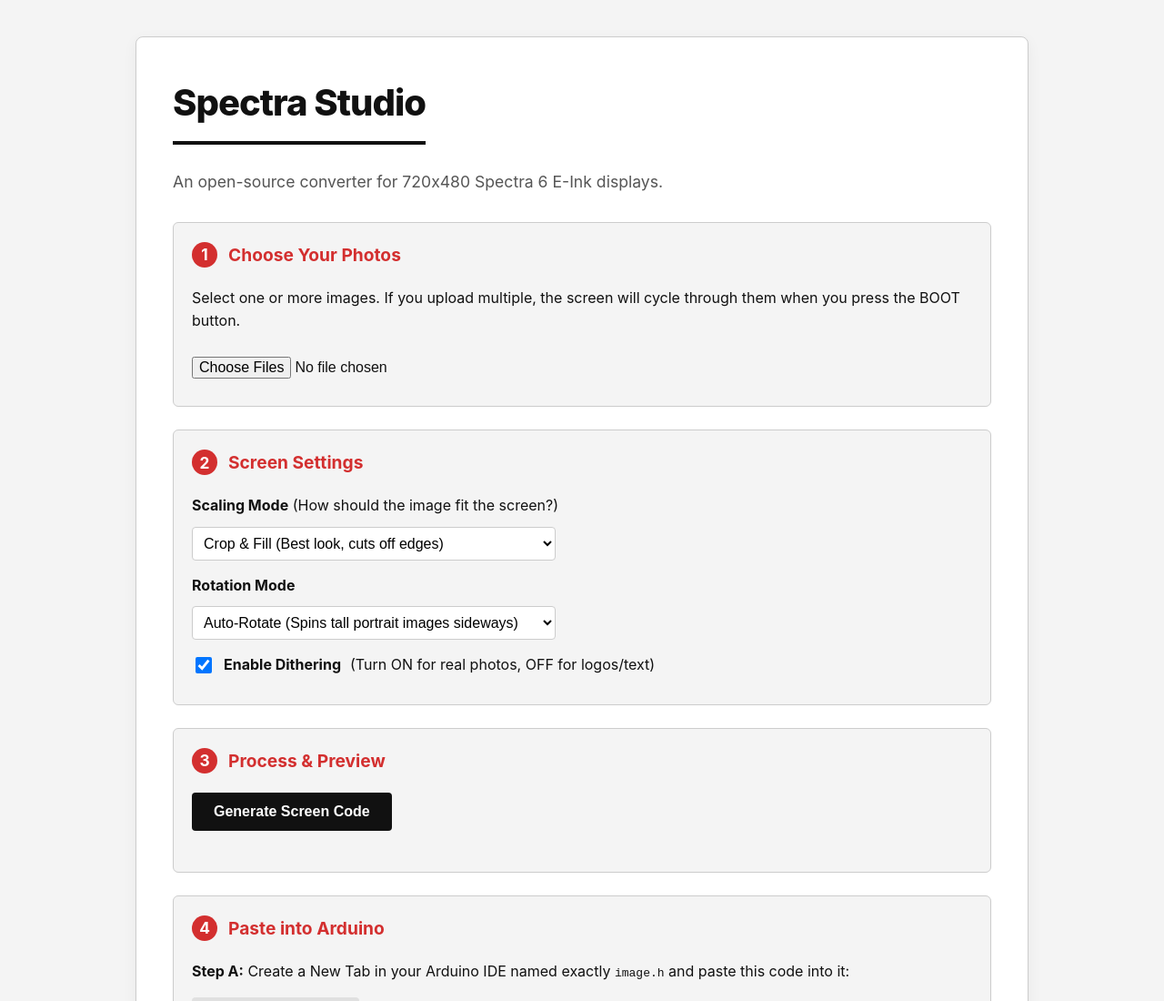
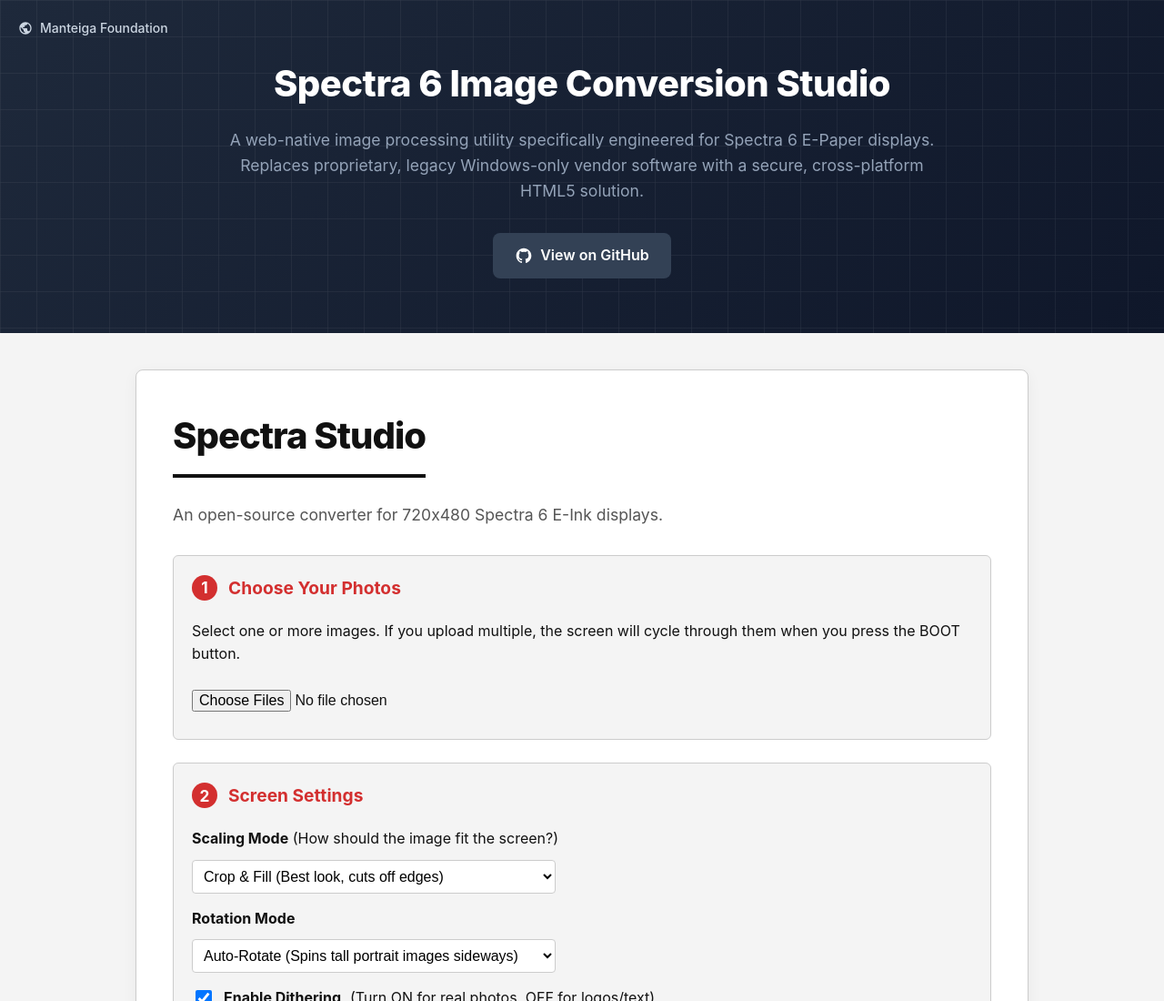
Before and after one commit to manteiga-foundation/spectra-studio, a plain HTML site: page index.html in a window 1280 px wide. Shown: the top 1100 px of the page at 91% size. Drawn offline with Linux system fonts and the light colour scheme.

Commit message:
Add professional soft header with SVG background and GitHub CTA

```diff
--- a/index.html
+++ b/index.html
@@ -23,6 +23,7 @@
         }
 
         .app-container {
+            margin-bottom: 60px;
             max-width: 900px;
             margin: auto;
             background: var(--paper-color);
@@ -163,9 +164,113 @@
             cursor: pointer;
         }
         .dither-check input { width: 18px; height: 18px; cursor: pointer;}
+
+        /* --- injected header css --- */
+        body { padding: 0 !important; }
+        .hero-header {
+            background: linear-gradient(135deg, #1e293b 0%, #0f172a 100%);
+            color: white;
+            padding: 60px 20px;
+            position: relative;
+            overflow: hidden;
+            margin-bottom: 40px;
+            text-align: center;
+            font-family: -apple-system, BlinkMacSystemFont, "Segoe UI", Roboto, Helvetica, Arial, sans-serif;
+        }
+        .hero-bg {
+            position: absolute;
+            inset: 0;
+            opacity: 0.1;
+            pointer-events: none;
+        }
+        .hero-content {
+            position: relative;
+            z-index: 10;
+            max-width: 800px;
+            margin: 0 auto;
+        }
+        .hero-manteiga {
+            position: absolute;
+            top: 20px;
+            left: 20px;
+            z-index: 10;
+            font-size: 14px;
+            font-weight: 500;
+        }
+        .hero-manteiga a {
+            color: #cbd5e1;
+            text-decoration: none;
+            display: flex;
+            align-items: center;
+            gap: 8px;
+            transition: color 0.2s;
+        }
+        .hero-manteiga a:hover {
+            color: white;
+        }
+        .hero-title {
+            font-size: 2.5em;
+            font-weight: 800;
+            margin: 0 0 16px 0;
+            letter-spacing: -0.5px;
+        }
+        .hero-desc {
+            font-size: 1.1em;
+            color: #94a3b8;
+            margin: 0 0 32px 0;
+            line-height: 1.6;
+        }
+        .hero-cta {
+            display: inline-flex;
+            align-items: center;
+            gap: 8px;
+            background: #334155;
+            color: white;
+            text-decoration: none;
+            padding: 12px 24px;
+            border-radius: 8px;
+            font-weight: 600;
+            transition: background 0.2s;
+        }
+        .hero-cta:hover {
+            background: #475569;
+        }
+
     </style>
 </head>
 <body>
+
+<div class="hero-header">
+    <div class="hero-bg">
+        <svg width="100%" height="100%" xmlns="http://www.w3.org/2000/svg">
+            <defs>
+                <pattern id="grid" width="40" height="40" patternUnits="userSpaceOnUse">
+                    <path d="M 40 0 L 0 0 0 40" fill="none" stroke="currentColor" stroke-width="1"/>
+                </pattern>
+            </defs>
+            <rect width="100%" height="100%" fill="url(#grid)" />
+        </svg>
+    </div>
+
+    <div class="hero-manteiga">
+        <a href="https://manteiga.org" target="_blank">
+            <svg width="16" height="16" fill="currentColor" viewBox="0 0 24 24"><path d="M12 2C6.48 2 2 6.48 2 12s4.48 10 10 10 10-4.48 10-10S17.52 2 12 2zm-1 17.93c-3.95-.49-7-3.85-7-7.93 0-.62.08-1.21.21-1.79L9 15v1c0 1.1.9 2 2 2v1.93zm6.9-2.54c-.26-.81-1-1.39-1.9-1.39h-1v-3c0-.55-.45-1-1-1H8v-2h2c.55 0 1-.45 1-1V7h2c1.1 0 2-.9 2-2v-.41c2.93 1.19 5 4.06 5 7.41 0 2.08-.8 3.97-2.1 5.39z"/></svg>
+            Manteiga Foundation
+        </a>
+    </div>
+
+    <div class="hero-content">
+        <h1 class="hero-title" style="border: none; padding: 0;">Spectra 6 Image Conversion Studio</h1>
+        <p class="hero-desc">
+            A web-native image processing utility specifically engineered for Spectra 6 E-Paper displays. Replaces proprietary, legacy Windows-only vendor software with a secure, cross-platform HTML5 solution.
+        </p>
+        <a href="https://github.com/manteiga-foundation/spectra-studio" target="_blank" class="hero-cta">
+            <svg width="20" height="20" fill="currentColor" viewBox="0 0 24 24"><path fill-rule="evenodd" clip-rule="evenodd" d="M12 2C6.477 2 2 6.477 2 12c0 4.42 2.865 8.166 6.839 9.489.5.092.682-.217.682-.482 0-.237-.008-.866-.013-1.7-2.782.603-3.369-1.34-3.369-1.34-.454-1.156-1.11-1.462-1.11-1.462-.908-.62.069-.608.069-.608 1.003.07 1.531 1.03 1.531 1.03.892 1.529 2.341 1.087 2.91.831.092-.646.35-1.086.636-1.336-2.22-.253-4.555-1.11-4.555-4.943 0-1.091.39-1.984 1.029-2.683-.103-.253-.446-1.27.098-2.647 0 0 .84-.269 2.75 1.025A9.578 9.578 0 0112 6.836c.85.004 1.705.114 2.504.336 1.909-1.294 2.747-1.025 2.747-1.025.546 1.377.203 2.394.1 2.647.64.699 1.028 1.592 1.028 2.683 0 3.842-2.339 4.687-4.566 4.935.359.309.678.919.678 1.852 0 1.336-.012 2.415-.012 2.743 0 .267.18.578.688.48C19.138 20.161 22 16.418 22 12c0-5.523-4.477-10-10-10z"></path></svg>
+            View on GitHub
+        </a>
+    </div>
+</div>
+
 
 <div class="app-container">
     <h1>Spectra Studio</h1>
```
